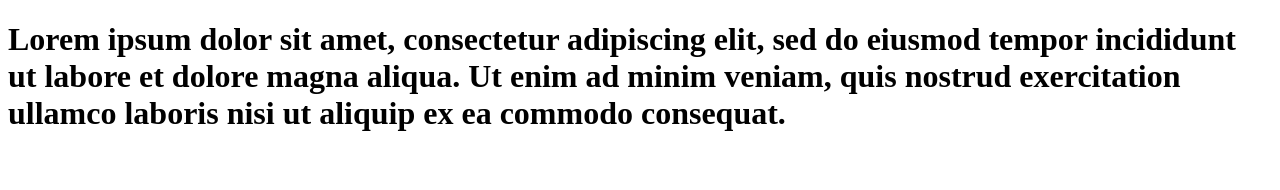
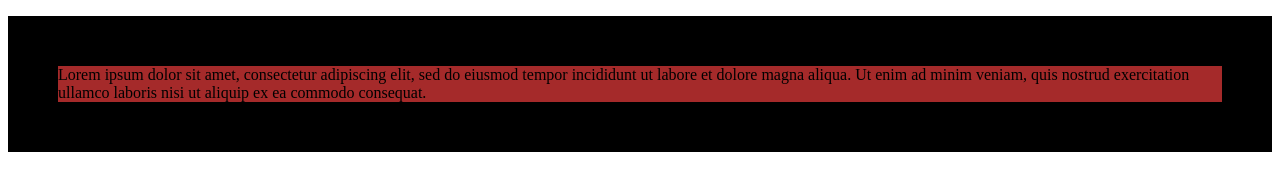
Before and after one commit to tchsource/site, a plain HTML site: page module2-solution/index.html in a window 1280 px wide. Drawn offline with Linux system fonts and the light colour scheme; files that its build step writes are made by us from their sources.

Commit message:
Update index.html

```diff
--- a/module2-solution/index.html
+++ b/module2-solution/index.html
@@ -9,7 +9,7 @@
 <title>Responsive Layout</title>
 </head>
   <body>
-    <h1>Lorem ipsum dolor sit amet, consectetur adipiscing elit, sed do eiusmod tempor incididunt ut labore et dolore magna aliqua.
-      Ut enim ad minim veniam, quis nostrud exercitation ullamco laboris nisi ut aliquip ex ea commodo consequat.</h1>
+    <p>Lorem ipsum dolor sit amet, consectetur adipiscing elit, sed do eiusmod tempor incididunt ut labore et dolore magna aliqua.
+      Ut enim ad minim veniam, quis nostrud exercitation ullamco laboris nisi ut aliquip ex ea commodo consequat.</p>
   </body>
 </html>
```
